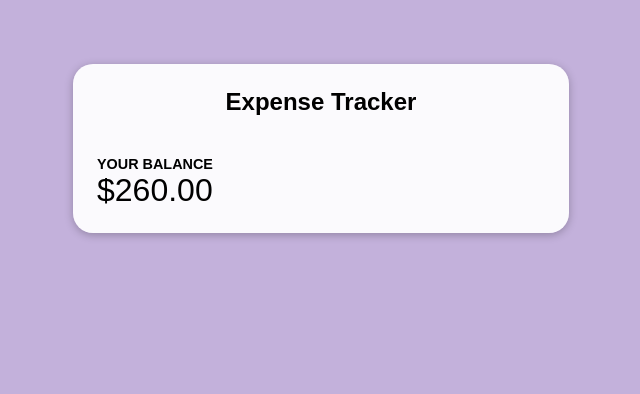
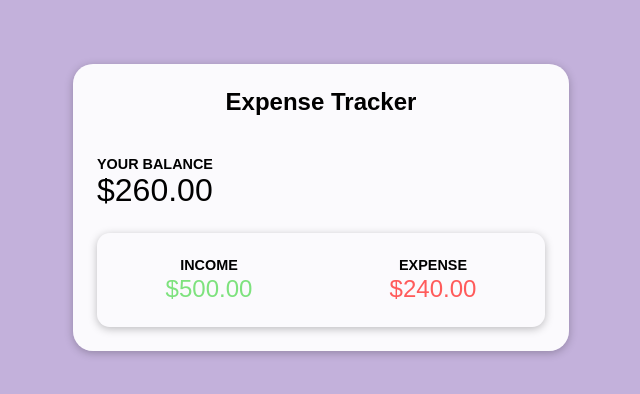
Before and after one commit to GabrielLiima/expense-tracker, a React (Create React App) app: page / in a window 1280 px wide. Shown: the top 394 px of the page, without its empty margins (319-959 px from the left). Built offline with nearby package versions, Linux system fonts and the light colour scheme.

Commit message:
create 'Expense' component

```diff
--- a/package.json
+++ b/package.json
@@ -1,6 +1,7 @@
 {
   "name": "expense-tracker",
   "version": "0.1.0",
+  "homepage": "https://gabrielliima.github.io/expense-tracker",
   "private": true,
   "dependencies": {
     "@testing-library/jest-dom": "^5.16.1",
@@ -13,6 +14,8 @@
   },
   "scripts": {
     "start": "react-scripts start",
+    "predeploy": "npm run build",
+    "deploy": "gh-pages -d build",
     "build": "react-scripts build",
     "test": "react-scripts test",
     "eject": "react-scripts eject"
@@ -34,5 +37,8 @@
       "last 1 firefox version",
       "last 1 safari version"
     ]
+  },
+  "devDependencies": {
+    "gh-pages": "^3.2.3"
   }
 }
--- a/src/App.js
+++ b/src/App.js
@@ -1,11 +1,13 @@
 import classes from "./App.module.css";
 import Header from "./components/expenses/Header";
 import Card from "./components/UI/Card";
+import Expense from "./components/expenses/Expense";
 
 function App() {
   return (
     <Card className={classes.container}>
       <Header />
+      <Expense />
     </Card>
   );
 }
--- /dev/null
+++ b/src/components/expenses/Expense.js
@@ -0,0 +1,19 @@
+import classes from "./Expense.module.css";
+import Card from "../UI/Card";
+
+const Expense = () => {
+  return (
+    <Card className={classes.wrapper}>
+      <div className={classes.income}>
+        <h2>INCOME</h2>
+        <p>$500.00</p>
+      </div>
+      <div className={classes.expense}>
+        <h2>EXPENSE</h2>
+        <p>$240.00</p>
+      </div>
+    </Card>
+  );
+};
+
+export default Expense;
--- /dev/null
+++ b/src/components/expenses/Expense.module.css
@@ -0,0 +1,40 @@
+.wrapper {
+  display: flex;
+  justify-content: space-around;
+  box-sizing: border-box;
+  border-radius: 0.8rem;
+  width: 100%;
+  margin: 1.5rem auto 0 auto;
+}
+
+.income {
+  display: flex;
+  flex-direction: column;
+  padding: 1.5rem 0;
+}
+
+.income h2 {
+  align-self: center;
+  padding-bottom: 0.1rem;
+}
+
+.income p {
+  font-size: 1.5rem;
+  color: rgb(126, 226, 126);
+}
+
+.expense {
+  display: flex;
+  flex-direction: column;
+  padding: 1.5rem 0;
+}
+
+.expense h2 {
+  align-self: center;
+  padding-bottom: 0.1rem;
+}
+
+.expense p {
+  font-size: 1.5rem;
+  color: rgb(255, 91, 91);
+}
```
Also changed, not shown: 1 other file (tests, documents, lock files or other folders).
